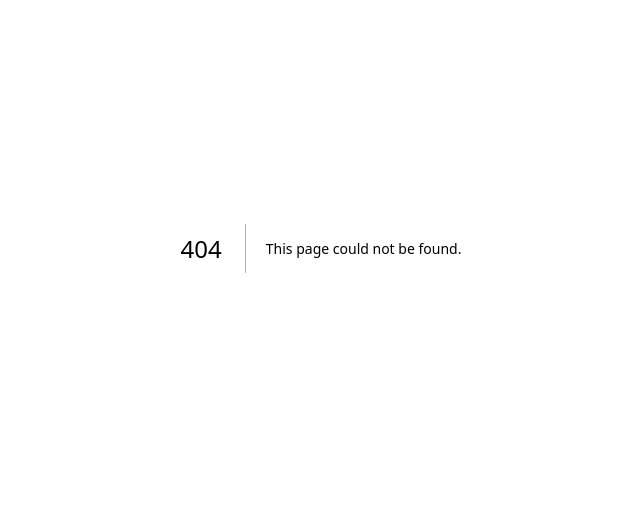
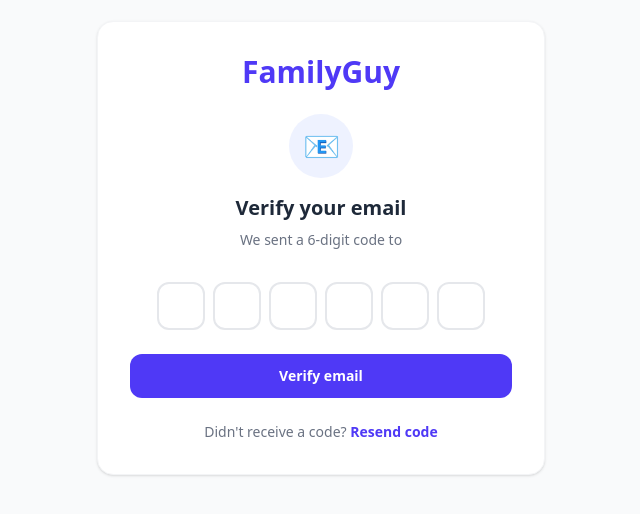
Before and after one commit to KelvinXoese/familygui-ui, a Next.js app in the folder familyguy/: page /verify-email in a window 1280 px wide. Before the commit this address had no page. Shown: the part 152-666 px from the top of the page, without its empty margins (319-959 px from the left). Built offline with nearby package versions, Linux system fonts and the light colour scheme.

Commit message:
feat: Connect register UI to API, add verify email page

```diff
--- a/familyguy/src/app/(auth)/register/page.tsx
+++ b/familyguy/src/app/(auth)/register/page.tsx
@@ -1,12 +1,76 @@
+"use client";
+import { useState } from "react";
+import { useRouter } from "next/navigation";
+
 export default function RegisterPage() {
+  const router = useRouter();
+  const [loading, setLoading] = useState(false);
+  const [error, setError] = useState("");
+  const [form, setForm] = useState({
+    firstName: "",
+    lastName: "",
+    email: "",
+    phone: "",
+    password: "",
+    confirmPassword: "",
+  });
+
+  const handleChange = (e: React.ChangeEvent<HTMLInputElement>) => {
+    setForm({ ...form, [e.target.name]: e.target.value });
+    setError("");
+  };
+
+  const handleSubmit = async (e: React.FormEvent) => {
+    e.preventDefault();
+    setError("");
+
+    if (form.password !== form.confirmPassword) {
+      setError("Passwords do not match");
+      return;
+    }
+
+    setLoading(true);
+
+    try {
+      const res = await fetch("/api/auth/register", {
+        method: "POST",
+        headers: { "Content-Type": "application/json" },
+        body: JSON.stringify({
+          firstName: form.firstName,
+          lastName: form.lastName,
+          email: form.email,
+          phone: form.phone,
+          password: form.password,
+        }),
+      });
+
+      const data = await res.json();
+
+      if (!res.ok) {
+        setError(data.error || "Something went wrong");
+        return;
+      }
+
+      // Store userId for OTP verification
+      localStorage.setItem("pending_user_id", data.data.userId);
+      localStorage.setItem("pending_email", data.data.email);
+
+      // Redirect to verify email page
+      router.push("/verify-email");
+    } catch {
+      setError("Something went wrong. Please try again.");
+    } finally {
+      setLoading(false);
+    }
+  };
+
   return (
     <div className="min-h-screen bg-gray-50 flex items-center justify-center px-4 py-10">
       <div className="bg-white w-full max-w-md rounded-2xl shadow-sm border border-gray-100 p-8">
 
-        {/* Logo */}
         <div className="mb-8 text-center">
           <h1 className="text-3xl font-black text-indigo-600">FamilyGuy</h1>
-          <p className="text-gray-500 text-sm mt-1">Your family, organized.</p>
+          <p className="text-gray-500 text-sm mt-1">Create your account</p>
         </div>
 
         {/* Social Auth */}
@@ -20,7 +84,6 @@
             </svg>
             Continue with Google
           </button>
-
           <button className="w-full flex items-center justify-center gap-3 py-3 border border-gray-200 rounded-xl text-sm font-semibold text-gray-700 hover:bg-gray-50 transition">
             <svg className="w-5 h-5" fill="currentColor" viewBox="0 0 24 24">
               <path d="M18.71 19.5c-.83 1.24-1.71 2.45-3.05 2.47-1.34.03-1.77-.79-3.29-.79-1.53 0-2 .77-3.27.82-1.31.05-2.3-1.32-3.14-2.53C4.25 17 2.94 12.45 4.7 9.39c.87-1.52 2.43-2.48 4.12-2.51 1.28-.02 2.5.87 3.29.87.78 0 2.26-1.07 3.8-.91.65.03 2.47.26 3.64 1.98l-.09.06c-.22.14-2.18 1.27-2.16 3.8.03 3.02 2.65 4.03 2.68 4.04l-.07.28zM13 3.5c.73-.83 1.94-1.46 2.94-1.5.13 1.17-.34 2.35-1.04 3.19-.69.85-1.83 1.51-2.95 1.42-.15-1.15.41-2.35 1.05-3.11z"/>
@@ -29,29 +92,42 @@
           </button>
         </div>
 
-        {/* Divider */}
         <div className="flex items-center gap-3 mb-6">
           <div className="flex-1 h-px bg-gray-100" />
           <span className="text-gray-400 text-xs">or sign up with email</span>
           <div className="flex-1 h-px bg-gray-100" />
         </div>
 
-        {/* Form */}
-        <form className="space-y-4">
+        {/* Error */}
+        {error && (
+          <div className="bg-rose-50 border border-rose-200 text-rose-600 text-sm px-4 py-3 rounded-xl mb-4">
+            {error}
+          </div>
+        )}
+
+        <form onSubmit={handleSubmit} className="space-y-4">
           <div className="flex gap-3">
             <div className="flex-1">
               <label className="block text-sm font-semibold text-gray-700 mb-1">First name</label>
               <input
+                name="firstName"
                 type="text"
                 placeholder="Kelvin"
+                value={form.firstName}
+                onChange={handleChange}
+                required
                 className="w-full px-4 py-3 rounded-xl border border-gray-200 text-sm outline-none focus:border-indigo-500 focus:ring-2 focus:ring-indigo-100 transition"
               />
             </div>
             <div className="flex-1">
               <label className="block text-sm font-semibold text-gray-700 mb-1">Last name</label>
               <input
+                name="lastName"
                 type="text"
                 placeholder="Amenumey"
+                value={form.lastName}
+                onChange={handleChange}
+                required
                 className="w-full px-4 py-3 rounded-xl border border-gray-200 text-sm outline-none focus:border-indigo-500 focus:ring-2 focus:ring-indigo-100 transition"
               />
             </div>
@@ -60,8 +136,12 @@
           <div>
             <label className="block text-sm font-semibold text-gray-700 mb-1">Email address</label>
             <input
+              name="email"
               type="email"
               placeholder="you@example.com"
+              value={form.email}
+              onChange={handleChange}
+              required
               className="w-full px-4 py-3 rounded-xl border border-gray-200 text-sm outline-none focus:border-indigo-500 focus:ring-2 focus:ring-indigo-100 transition"
             />
           </div>
@@ -69,8 +149,11 @@
           <div>
             <label className="block text-sm font-semibold text-gray-700 mb-1">Phone number</label>
             <input
+              name="phone"
               type="tel"
               placeholder="+233 XX XXX XXXX"
+              value={form.phone}
+              onChange={handleChange}
               className="w-full px-4 py-3 rounded-xl border border-gray-200 text-sm outline-none focus:border-indigo-500 focus:ring-2 focus:ring-indigo-100 transition"
             />
           </div>
@@ -78,8 +161,12 @@
           <div>
             <label className="block text-sm font-semibold text-gray-700 mb-1">Password</label>
             <input
+              name="password"
               type="password"
               placeholder="••••••••"
+              value={form.password}
+              onChange={handleChange}
+              required
               className="w-full px-4 py-3 rounded-xl border border-gray-200 text-sm outline-none focus:border-indigo-500 focus:ring-2 focus:ring-indigo-100 transition"
             />
           </div>
@@ -87,17 +174,22 @@
           <div>
             <label className="block text-sm font-semibold text-gray-700 mb-1">Confirm password</label>
             <input
+              name="confirmPassword"
               type="password"
               placeholder="••••••••"
+              value={form.confirmPassword}
+              onChange={handleChange}
+              required
               className="w-full px-4 py-3 rounded-xl border border-gray-200 text-sm outline-none focus:border-indigo-500 focus:ring-2 focus:ring-indigo-100 transition"
             />
           </div>
 
           <button
             type="submit"
-            className="w-full py-3 bg-indigo-600 hover:bg-indigo-700 text-white font-bold rounded-xl transition text-sm"
+            disabled={loading}
+            className="w-full py-3 bg-indigo-600 hover:bg-indigo-700 disabled:opacity-60 disabled:cursor-not-allowed text-white font-bold rounded-xl transition text-sm"
           >
-            Create account
+            {loading ? "Creating account..." : "Create account"}
           </button>
         </form>
 
--- /dev/null
+++ b/familyguy/src/app/(auth)/verify-email/page.tsx
@@ -0,0 +1,129 @@
+"use client";
+import { useState, useEffect } from "react";
+import { useRouter } from "next/navigation";
+
+export default function VerifyEmailPage() {
+  const router = useRouter();
+  const [otp, setOtp] = useState(["", "", "", "", "", ""]);
+  const [loading, setLoading] = useState(false);
+  const [error, setError] = useState("");
+  const [email, setEmail] = useState("");
+
+  useEffect(() => {
+    const pendingEmail = localStorage.getItem("pending_email");
+    if (pendingEmail) setEmail(pendingEmail);
+  }, []);
+
+  const handleChange = (index: number, value: string) => {
+    if (value.length > 1) return;
+    const newOtp = [...otp];
+    newOtp[index] = value;
+    setOtp(newOtp);
+
+    // Auto focus next input
+    if (value && index < 5) {
+      const next = document.getElementById(`otp-${index + 1}`);
+      next?.focus();
+    }
+  };
+
+  const handleKeyDown = (index: number, e: React.KeyboardEvent) => {
+    if (e.key === "Backspace" && !otp[index] && index > 0) {
+      const prev = document.getElementById(`otp-${index - 1}`);
+      prev?.focus();
+    }
+  };
+
+  const handleSubmit = async (e: React.FormEvent) => {
+    e.preventDefault();
+    setError("");
+    const code = otp.join("");
+    if (code.length !== 6) {
+      setError("Please enter the complete 6-digit code");
+      return;
+    }
+
+    setLoading(true);
+
+    try {
+      const userId = localStorage.getItem("pending_user_id");
+      const res = await fetch("/api/auth/verify-otp", {
+        method: "POST",
+        headers: { "Content-Type": "application/json" },
+        body: JSON.stringify({ userId, code }),
+      });
+
+      const data = await res.json();
+
+      if (!res.ok) {
+        setError(data.error || "Invalid code");
+        return;
+      }
+
+      localStorage.removeItem("pending_user_id");
+      localStorage.removeItem("pending_email");
+      router.push("/onboarding");
+    } catch {
+      setError("Something went wrong. Please try again.");
+    } finally {
+      setLoading(false);
+    }
+  };
+
+  return (
+    <div className="min-h-screen bg-gray-50 flex items-center justify-center px-4">
+      <div className="bg-white w-full max-w-md rounded-2xl shadow-sm border border-gray-100 p-8">
+
+        <div className="mb-8 text-center">
+          <h1 className="text-3xl font-black text-indigo-600">FamilyGuy</h1>
+          <div className="w-16 h-16 bg-indigo-50 rounded-full flex items-center justify-center mx-auto mt-6 mb-4">
+            <span className="text-3xl">📧</span>
+          </div>
+          <h2 className="text-xl font-bold text-gray-800">Verify your email</h2>
+          <p className="text-gray-500 text-sm mt-2">
+            We sent a 6-digit code to<br />
+            <span className="font-semibold text-gray-700">{email}</span>
+          </p>
+        </div>
+
+        {error && (
+          <div className="bg-rose-50 border border-rose-200 text-rose-600 text-sm px-4 py-3 rounded-xl mb-4 text-center">
+            {error}
+          </div>
+        )}
+
+        <form onSubmit={handleSubmit}>
+          <div className="flex gap-2 justify-center mb-6">
+            {otp.map((digit, index) => (
+              <input
+                key={index}
+                id={`otp-${index}`}
+                type="text"
+                inputMode="numeric"
+                maxLength={1}
+                value={digit}
+                onChange={(e) => handleChange(index, e.target.value)}
+                onKeyDown={(e) => handleKeyDown(index, e)}
+                className="w-12 h-12 text-center text-xl font-bold border-2 border-gray-200 rounded-xl outline-none focus:border-indigo-500 focus:ring-2 focus:ring-indigo-100 transition"
+              />
+            ))}
+          </div>
+
+          <button
+            type="submit"
+            disabled={loading}
+            className="w-full py-3 bg-indigo-600 hover:bg-indigo-700 disabled:opacity-60 text-white font-bold rounded-xl transition text-sm"
+          >
+            {loading ? "Verifying..." : "Verify email"}
+          </button>
+        </form>
+
+        <p className="text-center text-sm text-gray-500 mt-6">
+          Didn't receive a code?{" "}
+          <button className="text-indigo-600 font-semibold hover:underline">Resend code</button>
+        </p>
+
+      </div>
+    </div>
+  );
+}
```
